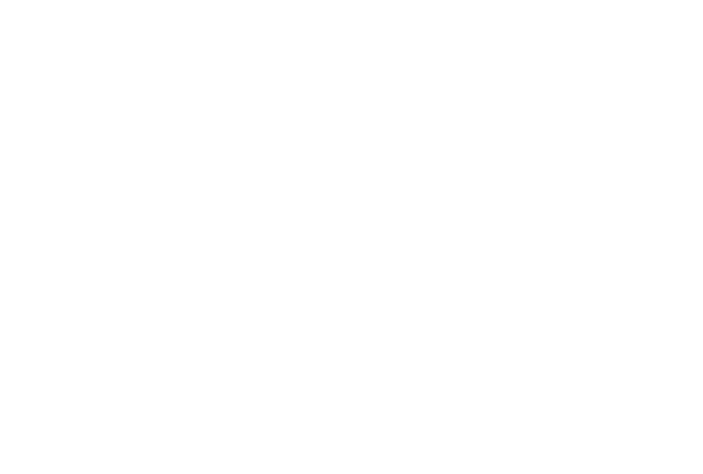
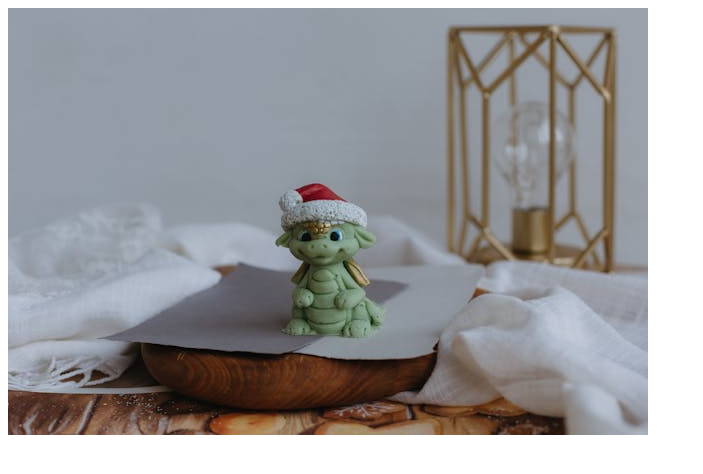
Before and after one commit to JuanCruzZa/Practica-Flexbox, a plain HTML site: page index.html in a window 1280 px wide. Shown: the whole page, without its empty margins (0-703 px from the left). Drawn offline with Linux system fonts and the light colour scheme.

Commit message:
cargue imagen

```diff
--- a/index.html
+++ b/index.html
@@ -10,7 +10,9 @@
         <nav></nav>
     </header>
     <main>
-        <section></section>
+        <section>
+            <img src="img/drakeimage.jpg" alt="">
+        </section>
         <section></section>
     </main>
     <footer></footer>
```
Also changed, not shown: img/drakeimage.jpg (added).
